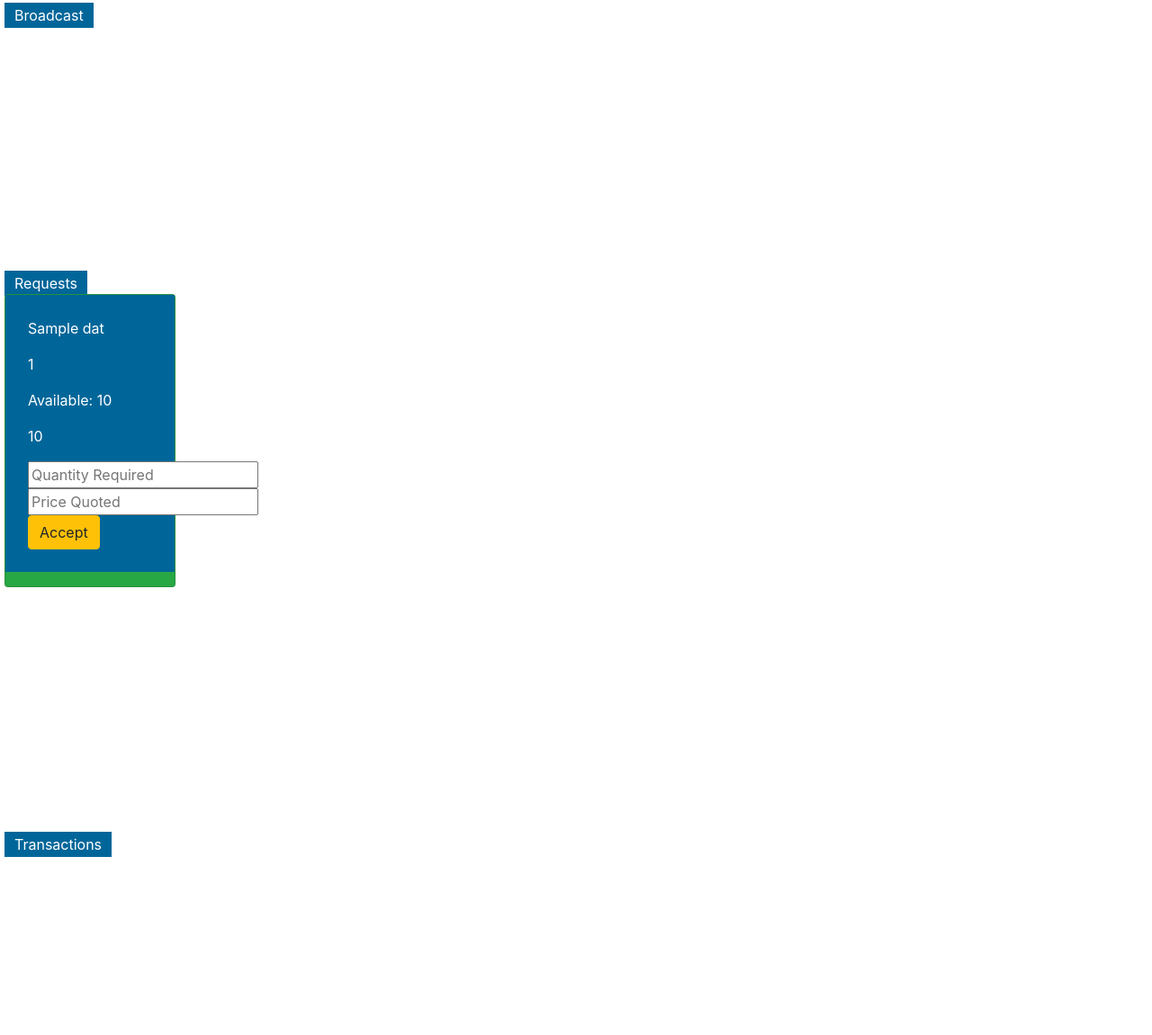
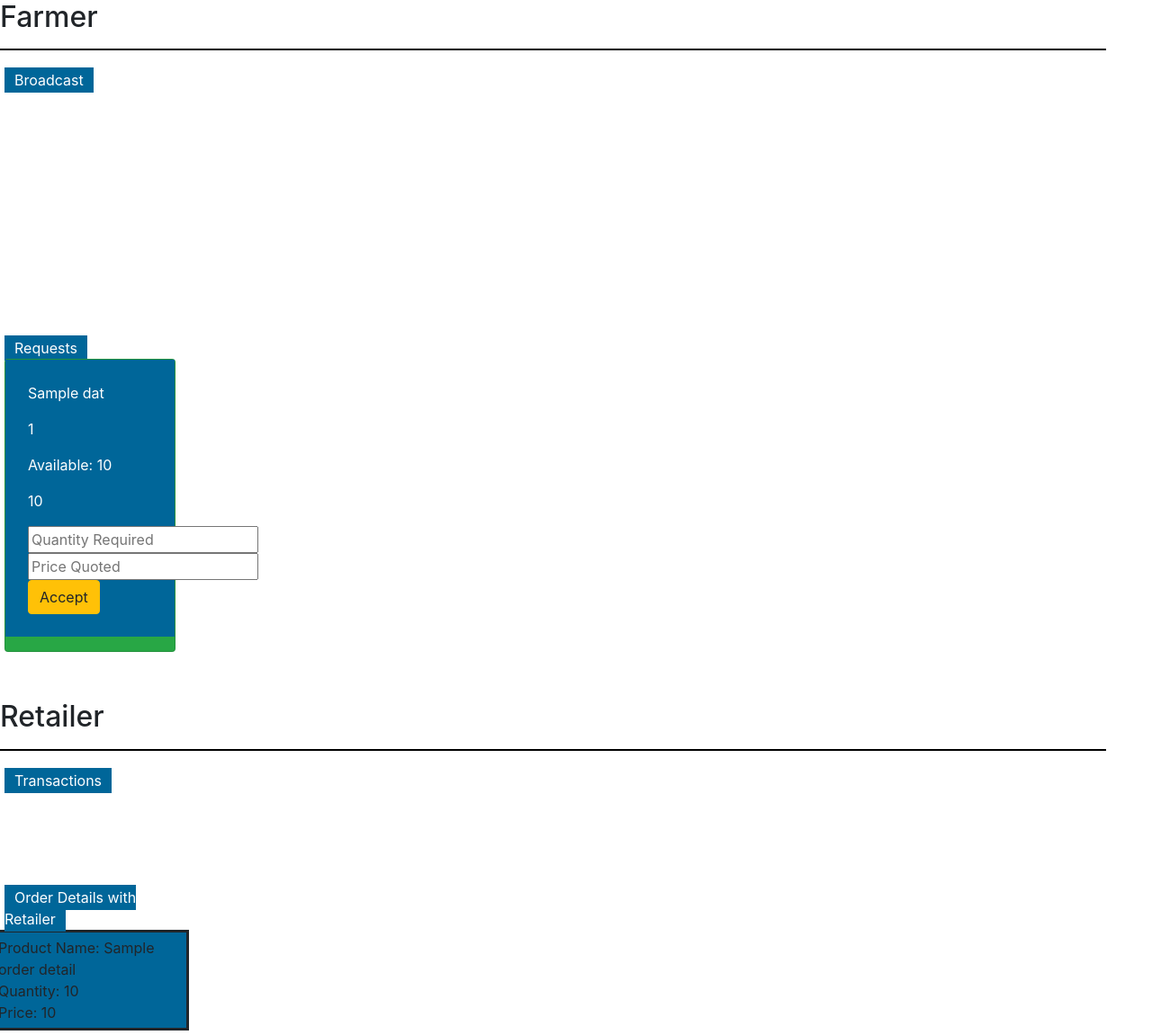
Before and after one commit to Ishwar0309/hack, a Django app: template user/templates/user/processor.html in a window 1280 px wide. Shown: the whole page at 90% size. Before the commit the page ends 953 px from the top, so only its background shows below. Run offline with Django 3.2, Linux system fonts and the light colour scheme; the template is opened without the code that fills it: most values are stand-ins (such as "Sample title", 1, 10 or a date in 2020); some libraries are stand-ins or nearby versions.

Commit message:
Retailer Processor logic done

```diff
--- a/user/templates/user/processor.html
+++ b/user/templates/user/processor.html
@@ -81,6 +81,38 @@ input[type="submit"] {
   text-align:left;
   cursor:pointer;
 }
+
+  #box3 {
+  padding:5px;
+  width:200px;
+  z-index:10;
+  position:relative;
+}
+#box3 div {
+ background:#006699;
+ padding:5px;
+<!-- display:none;-->
+ position:absolute;
+ top:27px;
+}
+#button3 {
+  width:75px;
+  background:#006699;
+  color:#fff;
+  padding:3px 10px;
+  border:1px solid #006699;
+  margin-bottom:15px;
+  cursor:pointer;
+}
+hr {
+  margin-right: 0px;
+  margin-left: 0px;
+  clear:both;
+  display:block;
+  width: 96%;
+  background-color:black;
+  height: 1px;
+}
 </style>
 <script>
     $(document).ready(function () {
@@ -96,10 +128,16 @@ input[type="submit"] {
             $("#box2 form").toggle("slow");
             return false;
         });
+        $("#button3").click(function() {
+            $("#box3 div").toggle("slow");
+            return false;
+        });
     });
 </script>
 <body>
 
+<h2>Farmer</h2>
+<hr>
 <div id="box">
      <span id="button">Broadcast</span>
     <form action="{% url 'processor' %}" method="POST" id="processorForm" name="processorForm">
@@ -154,7 +192,11 @@ input[type="submit"] {
         {% endfor %}
 
 </div>
-<br><br><br><br><br><br><br><br><br><br><br>
+<br>
+<br>
+<h2>Retailer</h2>
+<hr>
+
 <div id="box2">
      <span id="button2">Transactions</span>
     <form action="{% url 'farmer' %}" id="form2">
@@ -176,6 +218,31 @@ input[type="submit"] {
         </div>
     </form>
 </div>
+<br>
+<br>
+<br>
+<br>
+<div id="box3">
+        <span id="button3" style="margin-bottom: 10px">Order Details with Retailer</span>
 
-<!--</form>-->
+          {% for x in orderDetails %}
+
+            <div class="row" style="border: solid;">
+
+                  Product Name: {{x.productName}}
+                  <br>
+                  Quantity: {{x.requiredQuantity}}
+
+                  <br>
+                  Price: {{x.Price}}
+                  <br>
+
+
+
+            </div>
+
+
+        {% endfor %}
+
+    </div>
 </body>
```
Also changed, not shown: user/templates/user/retailer.html (+51 -0 lines), user/views.py (+35 -3 lines), db.sqlite3.
